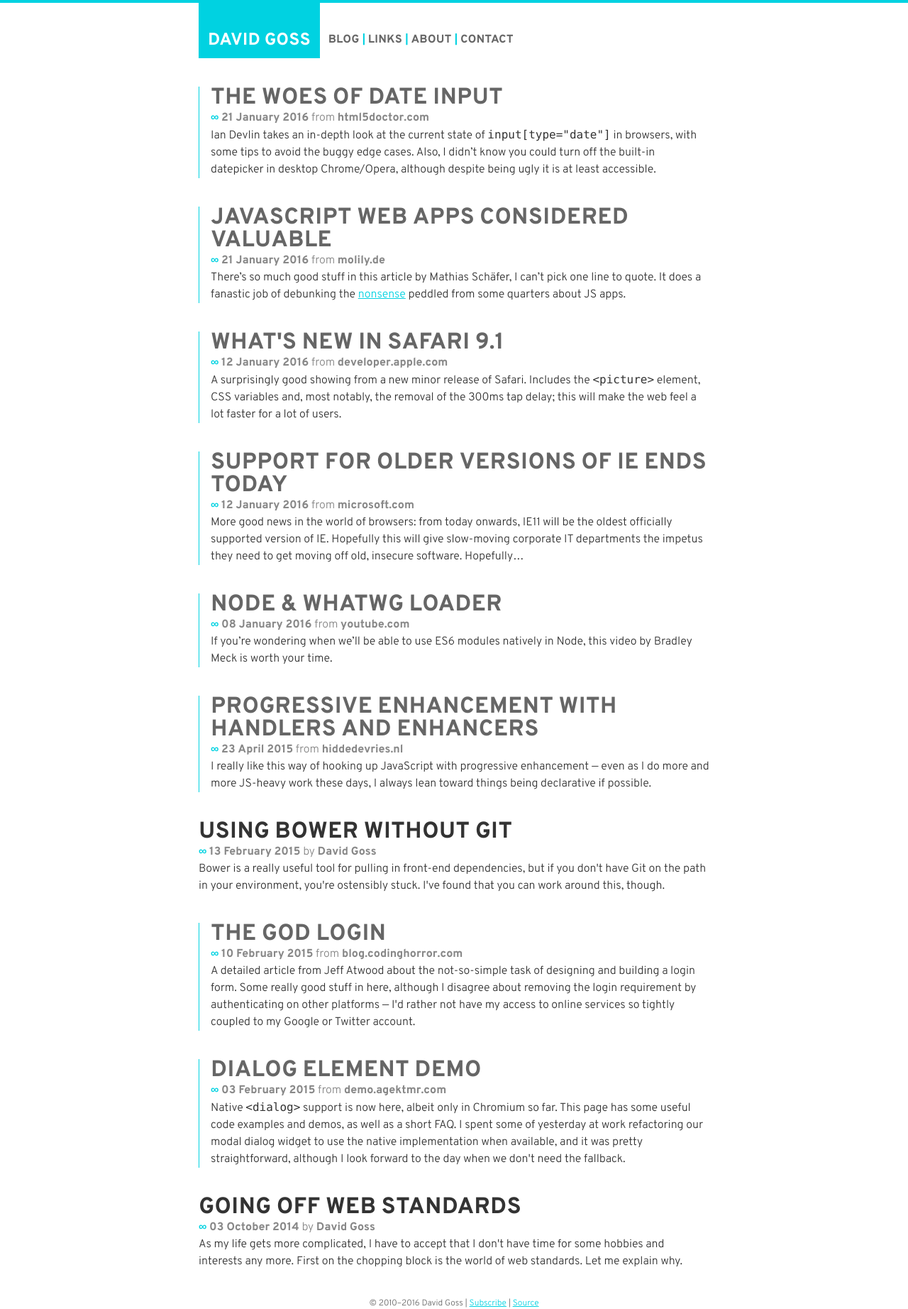
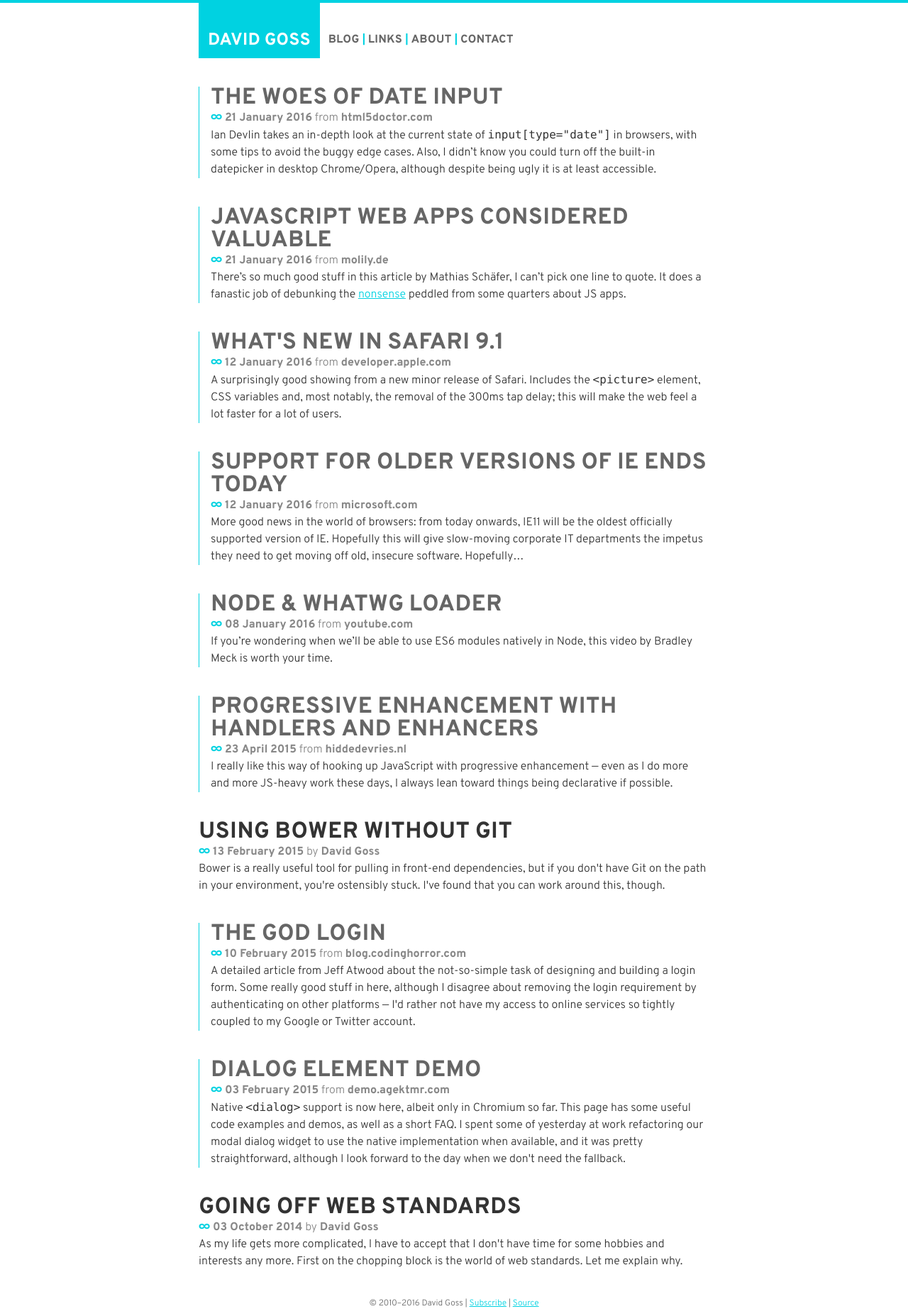
Before and after one commit to davidjgoss/davidjgoss.co, a Jekyll site: the page built from index.html, in a window 1280 px wide. Shown: the whole page at 71% size. Built offline with Jekyll 4.4.1, drawn with Linux system fonts in a browser that asks for light colours.

Commit message:
Revert "Using woff format for font files"
This reverts commit 1fdbd812082d181b04ed350388e3fbf728252177.

```diff
--- a/_sass/global/_fonts.scss
+++ b/_sass/global/_fonts.scss
@@ -1,27 +1,77 @@
 @font-face {
     font-family: "overpass-wf";
-    src: url("../../fonts/overpass/overpass-light.woff") format("woff");
+    src: url("../../fonts/overpass/Overpass-Light.ttf") format("truetype");
     font-weight: normal;
     font-style: normal;
 }
 
 @font-face {
     font-family: "overpass-wf";
-    src: url("../../fonts/overpass/overpass-bold.woff") format("woff");
+    src: url("../../fonts/overpass/Overpass-Bold.ttf") format("truetype");
     font-weight: bold;
     font-style: normal;
 }
 
 @font-face {
     font-family: "overpass-wf";
-    src: url("../../fonts/overpass/overpass-light-italic.woff") format("woff");
+    src: url("../../fonts/overpass/Overpass-Light-Italic.ttf") format("truetype");
     font-weight: normal;
     font-style: italic;
 }
 
 @font-face {
     font-family: "overpass-wf";
-    src: url("../../fonts/overpass/overpass-bold-italic.woff") format("woff");
+    src: url("../../fonts/overpass/Overpass-Bold-Italic.ttf") format("truetype");
     font-weight: bold;
     font-style: italic;
 }
+
+@font-face {
+    font-family: "gaspar-wf";
+    src: url("../../fonts/gaspar-regular.eot");
+    src: url("../../fonts/gaspar-regular.eot?#iefix") format("embedded-opentype"),
+         url("../../fonts/gaspar-regular.woff") format("woff"),
+         url("../../fonts/gaspar-regular.ttf") format("truetype");
+    font-weight: normal;
+    font-style: normal;
+}
+
+@font-face {
+    font-family: "gaspar-wf";
+    src: url("../../fonts/gaspar-bold.eot");
+    src: url("../../fonts/gaspar-bold.eot?#iefix") format("embedded-opentype"),
+         url("../../fonts/gaspar-bold.woff") format("woff"),
+         url("../../fonts/gaspar-bold.ttf") format("truetype");
+    font-weight: bold;
+    font-style: normal;
+}
+
+@font-face {
+    font-family: "gaspar-wf";
+    src: url("../../fonts/gaspar-italic.eot");
+    src: url("../../fonts/gaspar-italic.eot?#iefix") format("embedded-opentype"),
+         url("../../fonts/gaspar-italic.woff") format("woff"),
+         url("../../fonts/gaspar-italic.ttf") format("truetype");
+    font-weight: normal;
+    font-style: italic;
+}
+
+@font-face {
+    font-family: "gaspar-wf";
+    src: url("../../fonts/gaspar-bolditalic.eot");
+    src: url("../../fonts/gaspar-bolditalic.eot?#iefix") format("embedded-opentype"),
+         url("../../fonts/gaspar-bolditalic.woff") format("woff"),
+         url("../../fonts/gaspar-bolditalic.ttf") format("truetype");
+    font-weight: bold;
+    font-style: italic;
+}
+
+@font-face {
+    font-family: "antonio-wf";
+    src: url("../../fonts/antonio.eot");
+    src: url("../../fonts/antonio.eot?#iefix") format("embedded-opentype"),
+         url("../../fonts/antonio.woff") format("woff"),
+         url("../../fonts/antonio.ttf") format("truetype");
+    font-weight: normal;
+    font-style: normal;
+}
```
Also changed, not shown: fonts/overpass/Overpass-Bold-Italic.ttf (added), fonts/overpass/Overpass-Bold.ttf (added), fonts/overpass/Overpass-ExtraLight-Italic.ttf (added), fonts/overpass/Overpass-ExtraLight.ttf (added), fonts/overpass/Overpass-Italic.ttf (added), fonts/overpass/Overpass-Light-Italic.ttf (added), fonts/overpass/Overpass-Light.ttf (added), fonts/overpass/Overpass-Regular.ttf (added), fonts/overpass/overpass-bold-italic.woff (deleted), fonts/overpass/overpass-bold.woff (deleted), fonts/overpass/overpass-extralight-italic.woff (deleted), fonts/overpass/overpass-extralight.woff (deleted), fonts/overpass/overpass-italic.woff (deleted), fonts/overpass/overpass-light-italic.woff (deleted), 2 more files.
